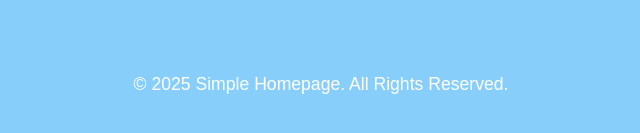
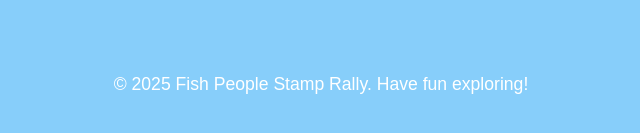
Before and after one commit to agesgiao/stamp, a plain HTML site: page index.html in a window 1280 px wide. Shown: the part 2660-2793 px from the top of the page, 319-959 px from the left. Drawn offline with Linux system fonts and the light colour scheme.

Commit message:
Update index.html

```diff
--- a/index.html
+++ b/index.html
@@ -82,8 +82,9 @@
         </section>
 
     <footer>
-        <p>&copy; 2025 Simple Homepage. All Rights Reserved.</p>
-    </footer>
+    <p>&copy; 2025 Fish People Stamp Rally. Have fun exploring!</p>
+</footer>
+
     <script src="script.js"></script>
 </body>
 </html>
```
